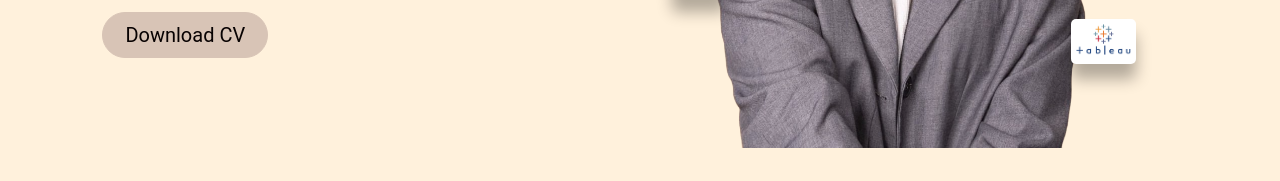
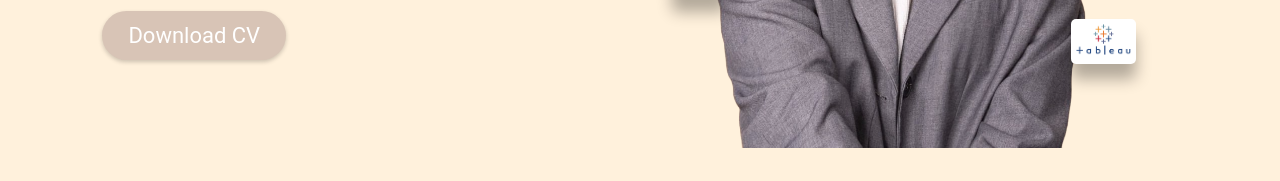
Before and after one commit to connor101kendall/Personal-Website, a plain HTML site: page index.html in a window 1280 px wide. Shown: the part 619-800 px from the top of the page. Drawn offline with Linux system fonts and the light colour scheme.

Commit message:
Update style.css

```diff
--- a/style.css
+++ b/style.css
@@ -4,7 +4,6 @@
 	box-sizing: border-box;
 	font-family: 'Roboto', sans-serif;
 }
-
 html{
 	scroll-behavior: smooth;
 
@@ -18,12 +17,10 @@ html{
 	--text-clr: #213555;
 	--dark-text-clr: #080202;
 }
-
 body{
 	width: 100%;
 	min-height: 100vh;
 }
-
 .web-container{
 	width: 100%;
 	height: 100%;
@@ -31,7 +28,6 @@ body{
 	background-color: var(--bg-clr-2);
 	color: var(--main-heading-clr);
 }
-
 /*   === Reusable Code Starts ===   */
 .btn{
 	background-color: var(--primary-base-clr);
@@ -44,13 +40,35 @@ body{
 	cursor: pointer;
 	transition: 0.3s;
 }
-
+.download-btn {
+	background-color: var(--primary-base-clr);
+	color: white;
+	padding: 12px 26px;
+	font-size: 22px;
+	outline: none;
+	border: none;
+	border-radius: 30px;
+	cursor: pointer;
+	transition: background-color 0.3s, transform 0.3s;
+	box-shadow: 0 2px 4px rgba(0, 0, 0, 0.2);
+}
+.download-btn:hover {
+	background-color: var(--primary-dark-clr);
+	transform: scale(1.05);
+}
+.download-btn:focus {
+	background-color: var(--primary-dark-clr);
+	transform: scale(1.05);
+	outline: none;
+}
+.download-btn:active {
+	transform: scale(0.95);
+}
 .btn:hover{
 	background-color: transparent;
 	color: var(--primary-light-clr);
 	border: 1px solid var(--primary-light-clr);
 }
-
 .section-heading h1{
 	position: relative;
 	font-size: 26px;
@@ -58,8 +76,6 @@ body{
 	color: var(--main-heading-clr);
 	margin-bottom: 20px;
 }
-
-
 .section-heading p{
 	color: var(--section-heading);
 	margin-bottom: 40px;
@@ -500,7 +516,7 @@ section.education{
 }
 .education .section-heading #wide{
     color: var(--text-clr);
-    margin-bottom: 25px;
+    margin-bottom: 30px;
     font-size: 20px;
     max-width: 100%;
 }
@@ -518,6 +534,7 @@ section.education{
 	transition: transform 0.3s,
 	           box-shadow 0.3s;
 	border-radius: 25px;
+	box-shadow: 0 0 15px rgba(0, 0, 0, 0.2);
 }
 .education-contents .education-box img{
 	width: 100%;
@@ -670,6 +687,7 @@ section.projects{
 	background-color: var(--bg-clr-1);
 	padding: 15px;
 	cursor: pointer;
+	box-shadow: 0 0 10px rgba(0, 0, 0, 0.2);
 }
 .projects-contents .projects-post img{
 	width: 100%;
```
